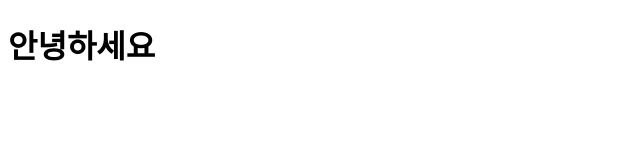
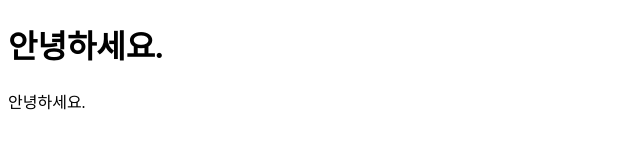
Before and after one commit to smluu77/web, a plain HTML site: page web_cat/index.html in a window 1280 px wide. Shown: the whole page, without its empty margins (0-640 px from the left). Drawn offline with Linux system fonts and the light colour scheme.

Commit message:
인덱스문구수정

```diff
--- a/web_cat/index.html
+++ b/web_cat/index.html
@@ -7,6 +7,7 @@
     <title>My GitHub TEST</title>
 </head>
 <body>
-    <h1>안녕하세요</h1>
+    <h1>안녕하세요.</h1>
+    <div>안녕하세요.</div>
 </body>
 </html>
```
